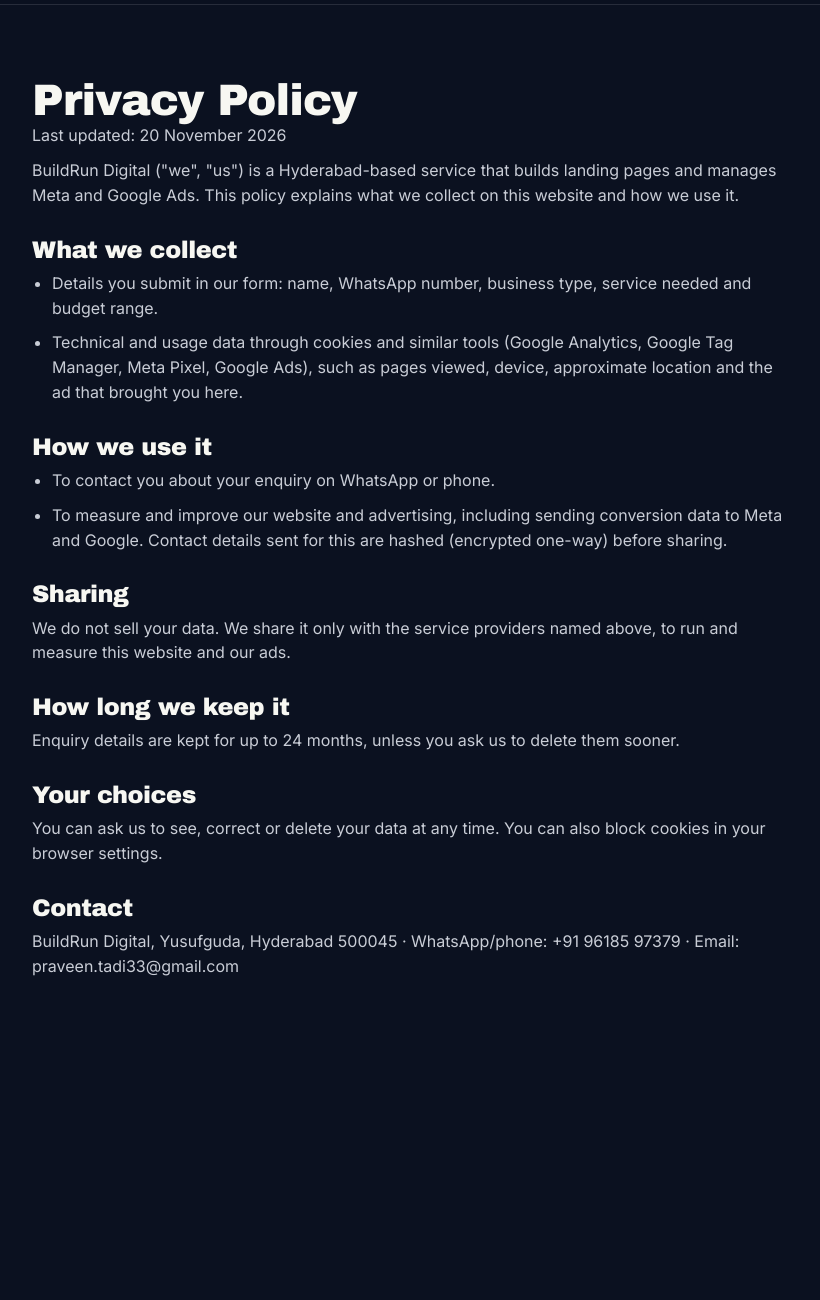
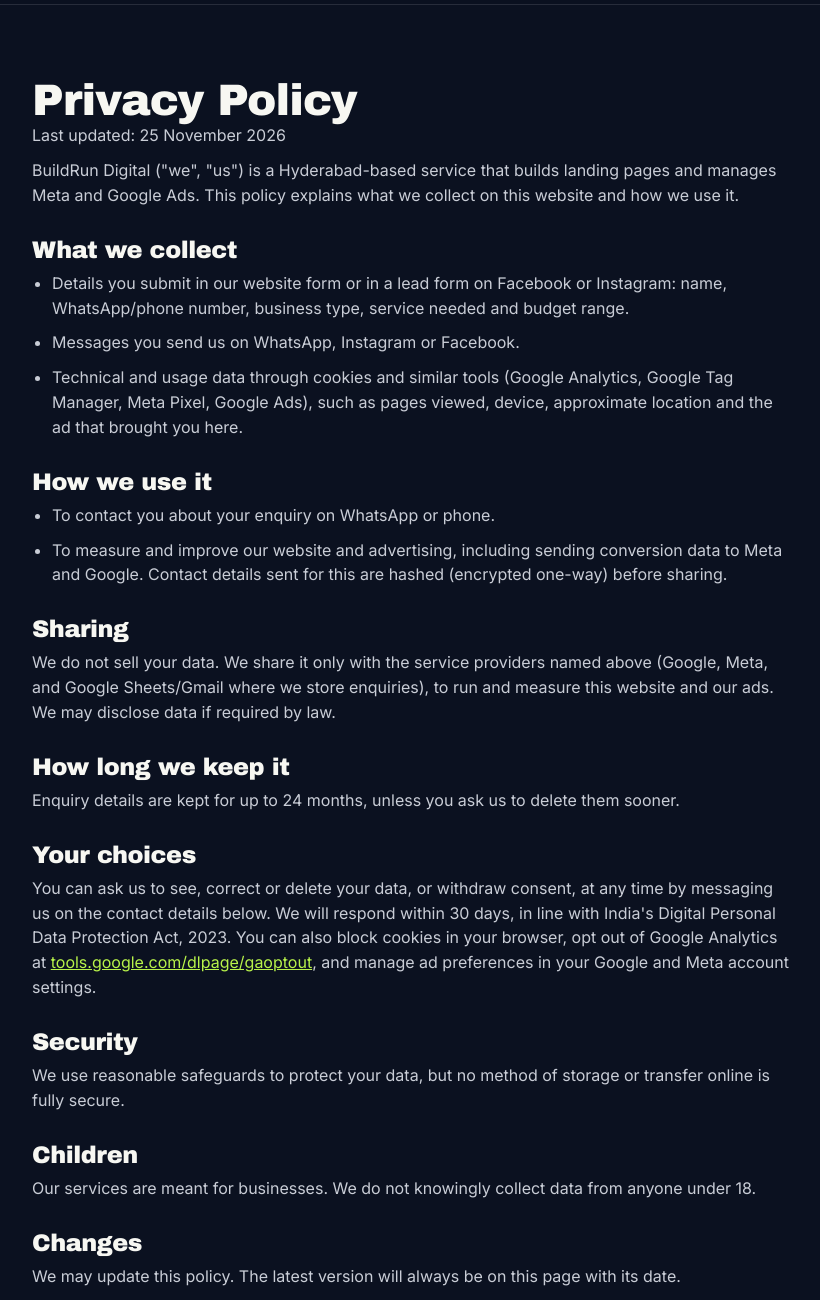
Before and after one commit to TadiPraveen9618/buildrun-site, a plain HTML site: page privacy-policy/index.html in a window 1280 px wide. Shown: the part 60-1360 px from the top of the page, without its empty margins (228-1048 px from the left). Before the commit the page ends 1121 px from the top, so only its background shows below. Drawn offline with Linux system fonts and the light colour scheme.

Commit message:
Finalise privacy policy for lead ads
Co-Authored-By: Claude Opus 5.5 <noreply@anthropic.com>
Claude-Session: https://claude.ai/code/session_01Y5tKdutS6TUqYRqt6zaRBZ

```diff
--- a/privacy-policy/index.html
+++ b/privacy-policy/index.html
@@ -20,22 +20,28 @@
 
 <header><div class="wrap"><a class="logo" href="../">Build<span>Run.</span></a></div></header>
 <main><section style="border:0"><div class="wrap pp" style="max-width:800px">
-<!-- REPLACE this text with The Digital Product Co privacy policy, with the name changed to BuildRun Digital -->
 <h1 style="font-size:44px">Privacy Policy</h1>
-<p>Last updated: 20 November 2026</p>
+<p>Last updated: 25 November 2026</p>
 <p>BuildRun Digital ("we", "us") is a Hyderabad-based service that builds landing pages and manages Meta and Google Ads. This policy explains what we collect on this website and how we use it.</p>
 <h2>What we collect</h2>
-<ul><li>Details you submit in our form: name, WhatsApp number, business type, service needed and budget range.</li>
+<ul><li>Details you submit in our website form or in a lead form on Facebook or Instagram: name, WhatsApp/phone number, business type, service needed and budget range.</li>
+<li>Messages you send us on WhatsApp, Instagram or Facebook.</li>
 <li>Technical and usage data through cookies and similar tools (Google Analytics, Google Tag Manager, Meta Pixel, Google Ads), such as pages viewed, device, approximate location and the ad that brought you here.</li></ul>
 <h2>How we use it</h2>
 <ul><li>To contact you about your enquiry on WhatsApp or phone.</li>
 <li>To measure and improve our website and advertising, including sending conversion data to Meta and Google. Contact details sent for this are hashed (encrypted one-way) before sharing.</li></ul>
 <h2>Sharing</h2>
-<p>We do not sell your data. We share it only with the service providers named above, to run and measure this website and our ads.</p>
+<p>We do not sell your data. We share it only with the service providers named above (Google, Meta, and Google Sheets/Gmail where we store enquiries), to run and measure this website and our ads. We may disclose data if required by law.</p>
 <h2>How long we keep it</h2>
 <p>Enquiry details are kept for up to 24 months, unless you ask us to delete them sooner.</p>
 <h2>Your choices</h2>
-<p>You can ask us to see, correct or delete your data at any time. You can also block cookies in your browser settings.</p>
+<p>You can ask us to see, correct or delete your data, or withdraw consent, at any time by messaging us on the contact details below. We will respond within 30 days, in line with India's Digital Personal Data Protection Act, 2023. You can also block cookies in your browser, opt out of Google Analytics at <a href="https://tools.google.com/dlpage/gaoptout" style="color:#B8F34A">tools.google.com/dlpage/gaoptout</a>, and manage ad preferences in your Google and Meta account settings.</p>
+<h2>Security</h2>
+<p>We use reasonable safeguards to protect your data, but no method of storage or transfer online is fully secure.</p>
+<h2>Children</h2>
+<p>Our services are meant for businesses. We do not knowingly collect data from anyone under 18.</p>
+<h2>Changes</h2>
+<p>We may update this policy. The latest version will always be on this page with its date.</p>
 <h2>Contact</h2>
 <p>BuildRun Digital, Yusufguda, Hyderabad 500045 · WhatsApp/phone: +91 96185 97379 · Email: praveen.tadi33@gmail.com</p>
 </div></section></main>
```
